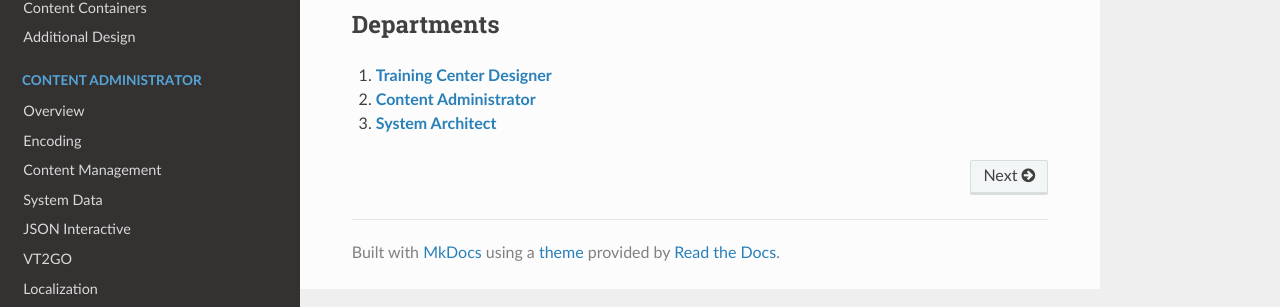
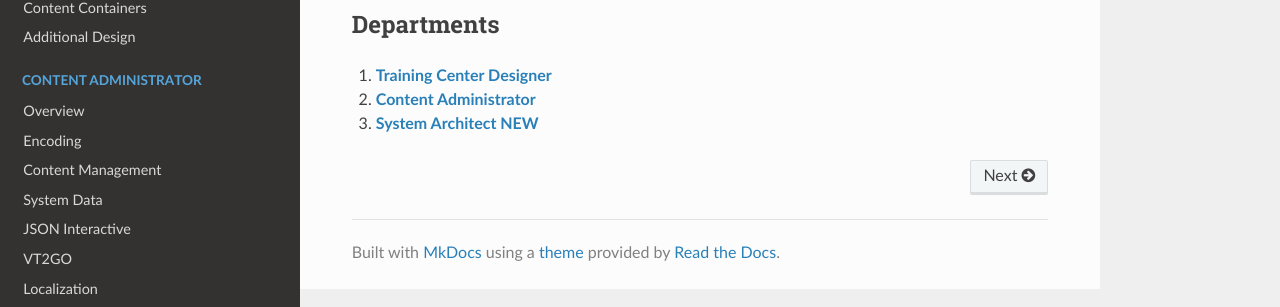
Before and after one commit to lightspeedvt/lsvt-help-docs, an MkDocs documentation site: the page built from docs/index.md, in a window 1280 px wide. Shown: the part 200-507 px from the top of the page. Built offline with MkDocs 1.6.1, drawn with Linux system fonts in a browser that asks for light colours; nearby versions of some CDN libraries; old or Windows-style settings are respelled for this version of MkDocs.

Commit message:
sample commit

```diff
--- a/docs/index.md
+++ b/docs/index.md
@@ -6,4 +6,4 @@ Welcome to the System Configuration department. Choose a sub-department below.
 
 1. [**Training Center Designer**](/training_center_designer/overview/)
 1. [**Content Administrator**](/content_admin/content_admin/)
-1. [**System Architect**](/system_architect/system_architect/)
+1. [**System Architect NEW**](/system_architect/system_architect/)
```
